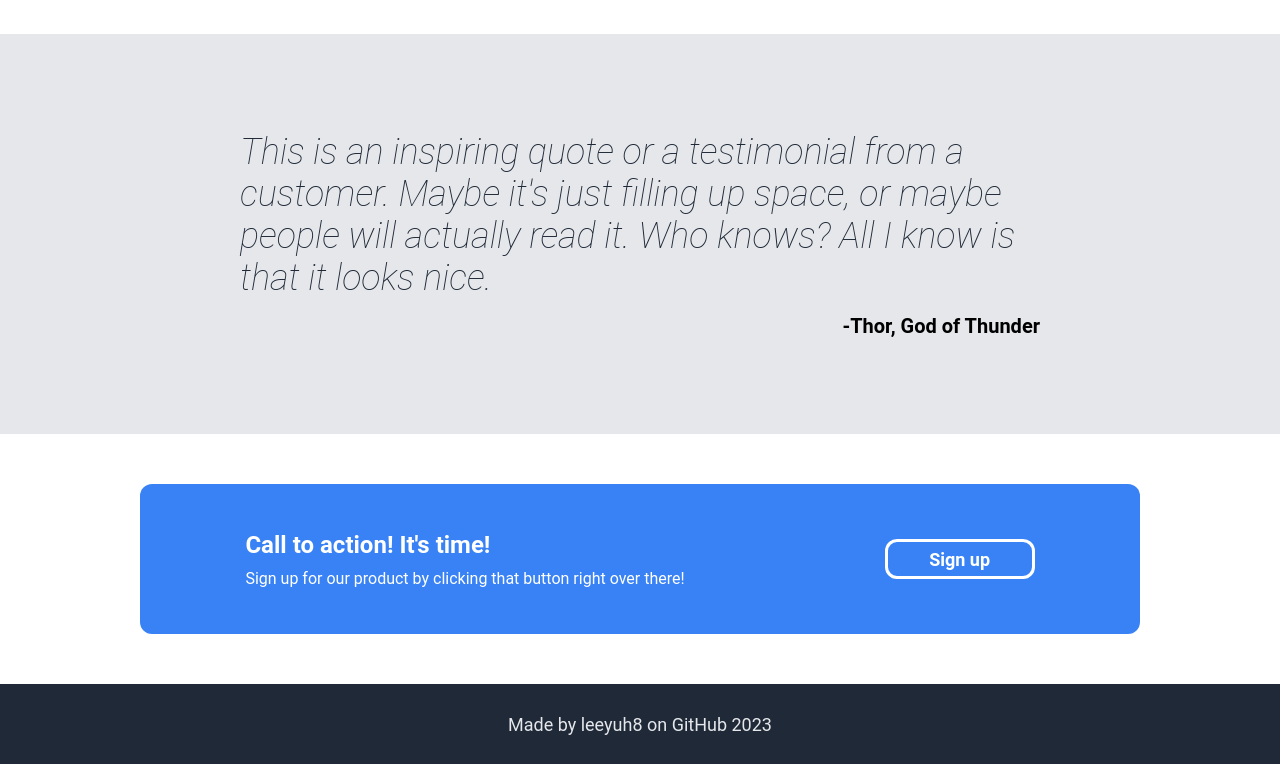
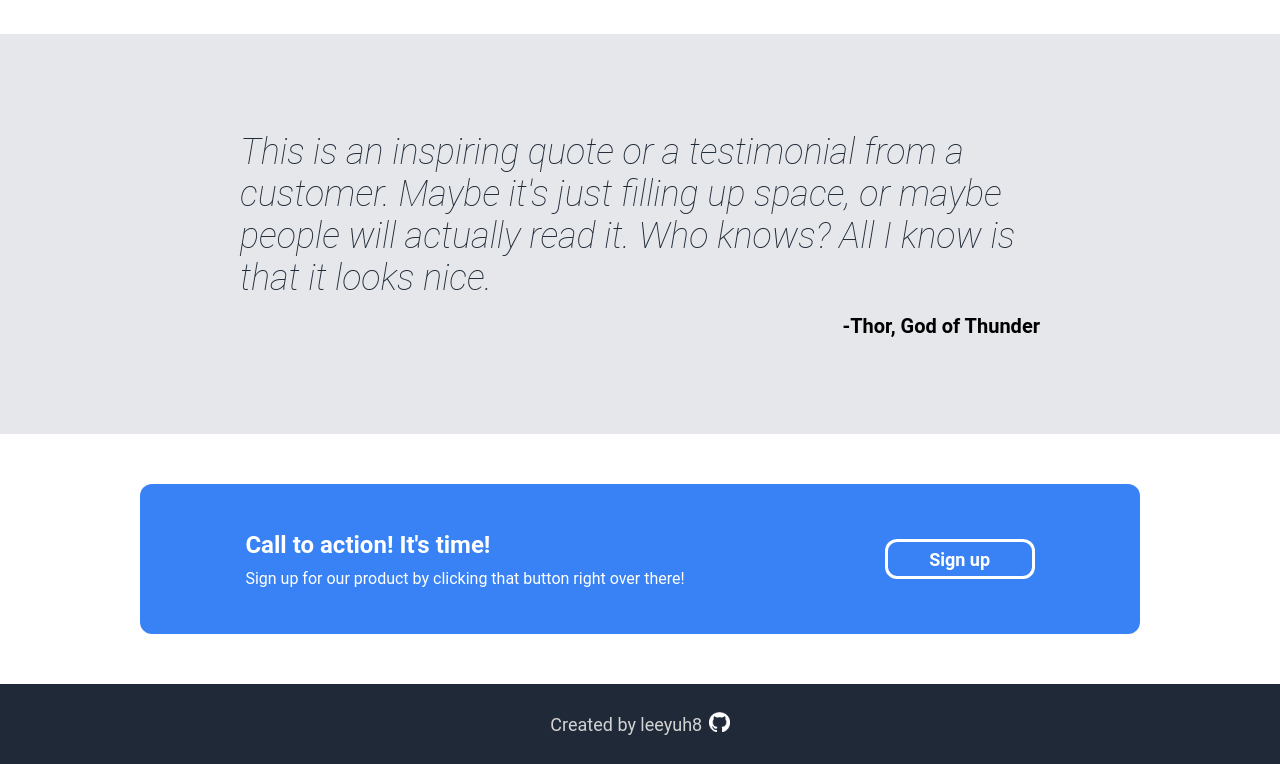
Before and after one commit to leeyuh8/landing-page, a plain HTML site: page index.html in a window 1280 px wide. Shown: the part 730-1494 px from the top of the page. Drawn offline with Linux system fonts and the light colour scheme.

Commit message:
Change footer text and style

```diff
--- a/index.html
+++ b/index.html
@@ -68,7 +68,10 @@
         </div>
 
         <footer>
-            <p>Made by leeyuh8 on GitHub 2023</p>
+            Created by leeyuh8
+            <a href="https://github.com/leeyuh8" target="_blank">
+                <img src="github-logo.png" alt="github logo">
+            </a>
         </footer>
     </body>
 </html>
--- a/styles.css
+++ b/styles.css
@@ -2,6 +2,7 @@
     margin: 0;
     padding: 0;
     font-family: 'Roboto', sans-serif;
+    /* outline: red solid 1px; */
 }
 
 
@@ -190,10 +191,16 @@ footer {
     align-items: center;
     background-color: #1f2937;
     height: 80px;
-    gap: 10px;
+    color: lightgrey;
+    font-size: 18px;
 }
 
-footer p {
-    color:#e5e7eb;
-    font-size: 18px;
+a {
+    text-decoration: none;
+    color: inherit;
 }
+
+a > img {
+    height: 20px;
+    padding-left: 7px;
+}
```
Also changed, not shown: github-logo.png (added).
